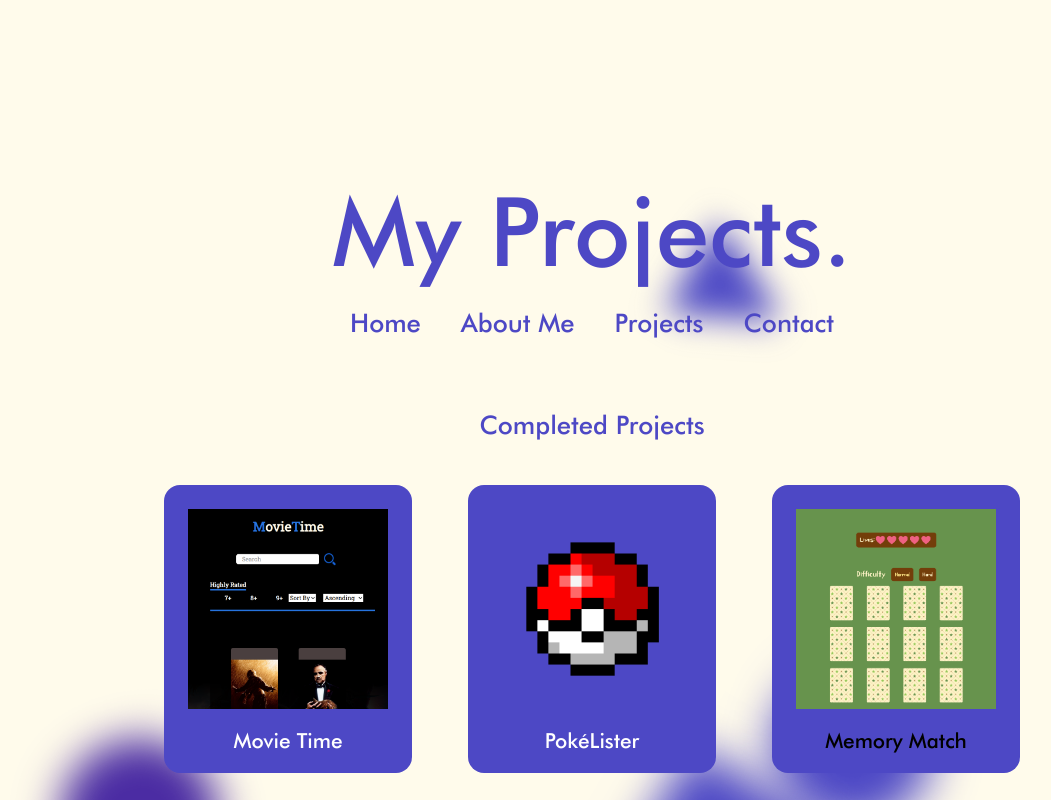
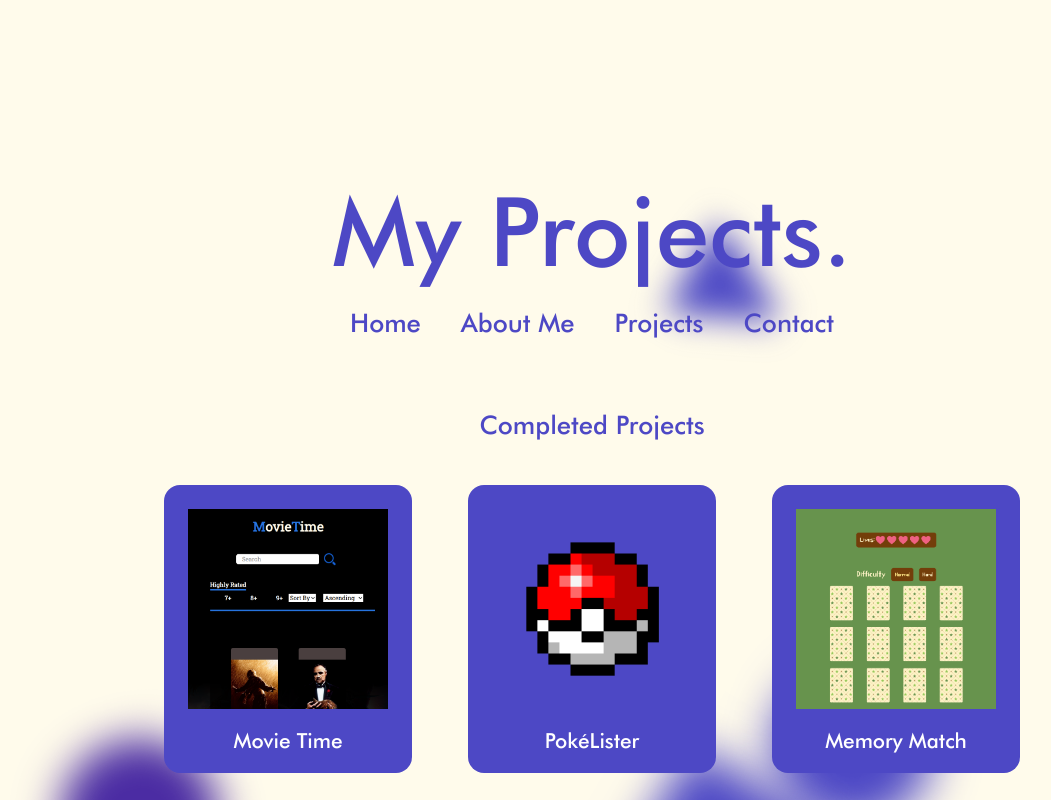
Before and after one commit to hravv/Portfolio, a React (Vite) app in the folder portfolio/: page / in a window 1280 px wide. Both pictures are taken after a click on the link "Projects". Shown: the top 800 px of the page, without its empty margins (48-1099 px from the left). Built offline with nearby package versions, Linux system fonts and the light colour scheme.

Commit message:
added memory match to projects

```diff
--- a/portfolio/src/components/projects.jsx
+++ b/portfolio/src/components/projects.jsx
@@ -25,7 +25,7 @@ const Projects = () => {
         <a href='https://hravv.github.io/memory-match/'>
         <figure className='h-48 md:h-72 bg-grape w-42 md:w-62 rounded-2xl hover:scale-110 transition-all flex flex-col'>
           <img src={memorymatch} className='h-32 md:h-50 w-32 md:w-50 mx-auto mt-6' />
-          <figcaption className='text-[1rem] md:text-[1.3rem] mx-auto my-auto w-fit h-fit '>Memory Match</figcaption>
+          <figcaption className='text-[1rem] md:text-[1.3rem] mx-auto my-auto text-white w-fit h-fit '>Memory Match</figcaption>
         </figure>
         </a>
 
```
Also changed, not shown: 1 other file (tests, documents, lock files or other folders).
